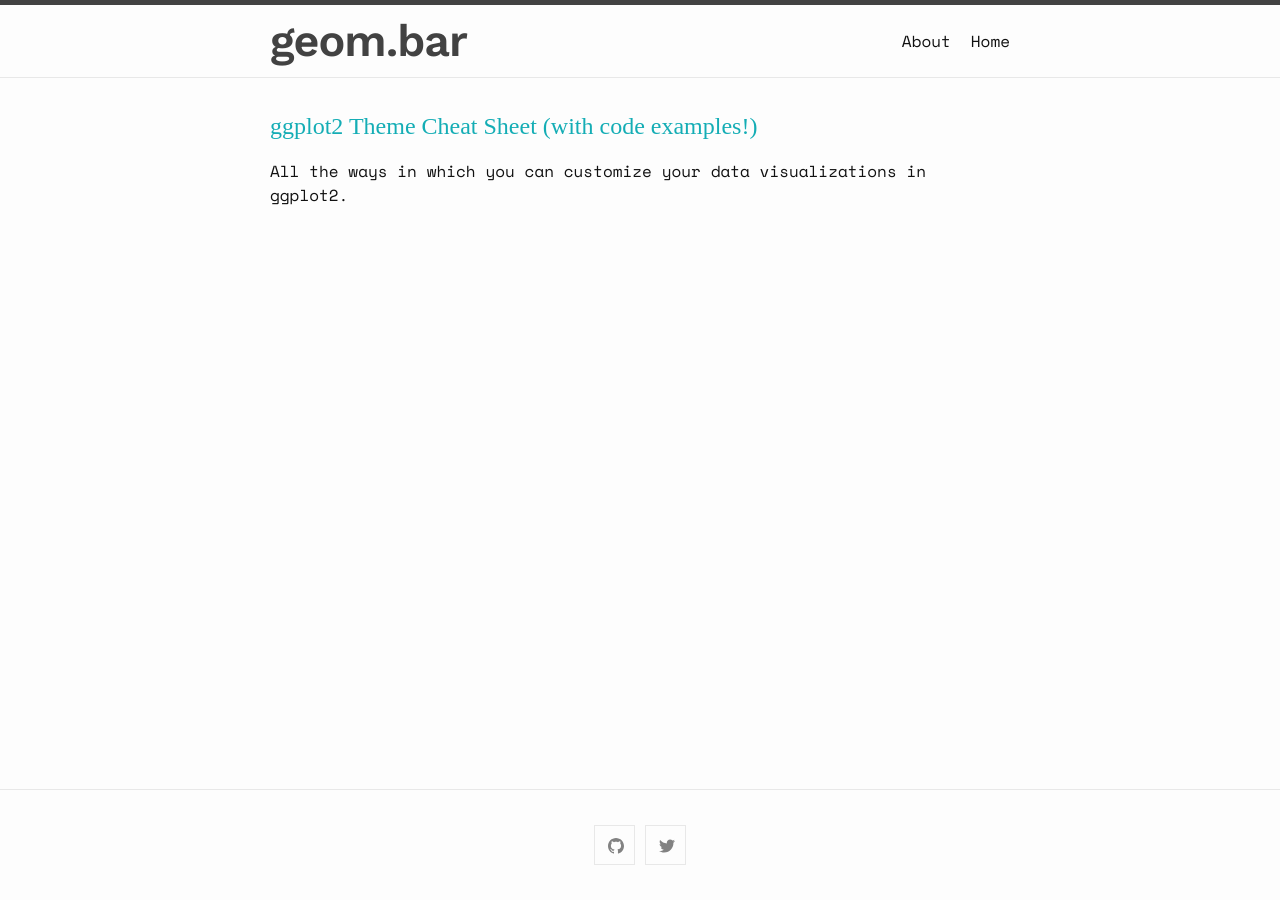
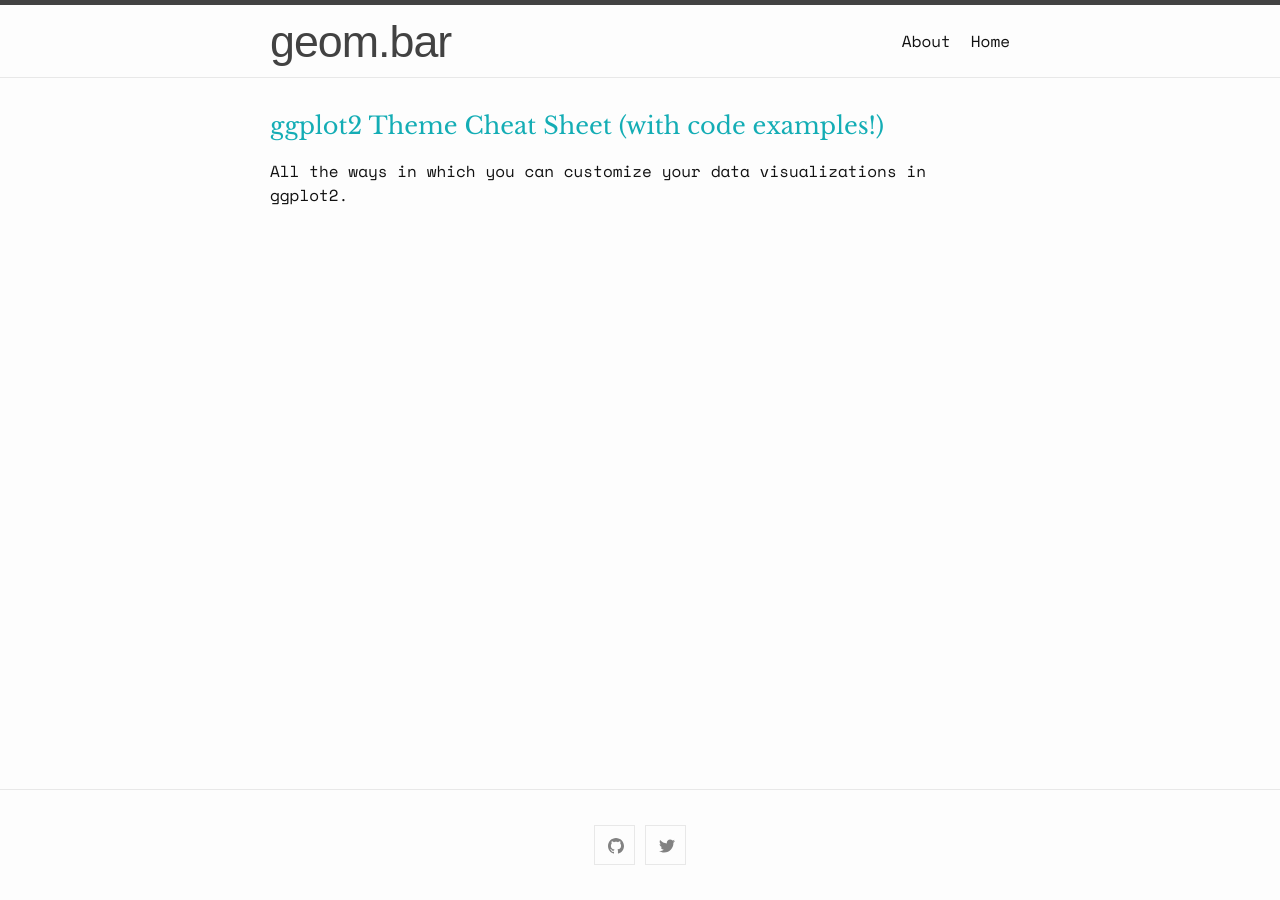
Before and after one commit to ziemek-bucko/blog, a Jekyll site: the page built from index.markdown, in a window 1280 px wide. Built offline with Jekyll 4.4.1, drawn with Linux system fonts in a browser that asks for light colours.

Commit message:
Update style.scss

```diff
--- a/assets/css/style.scss
+++ b/assets/css/style.scss
@@ -2,5 +2,5 @@
 # Only the main Sass file needs front matter (the dashes are enough)
 ---
 
-@import url('https://fonts.googleapis.com/css2?family=Space+Mono&family=Work+Sans:wght@600&display=swap');
+@import url('https://fonts.googleapis.com/css2?family=Libre+Baskerville:ital,wght@0,400;0,700;1,400&family=Space+Mono:ital,wght@0,400;0,700;1,400;1,700&display=swap');
 @import "minima-{{ site.minima.skin | default: 'classic' }}";
```
